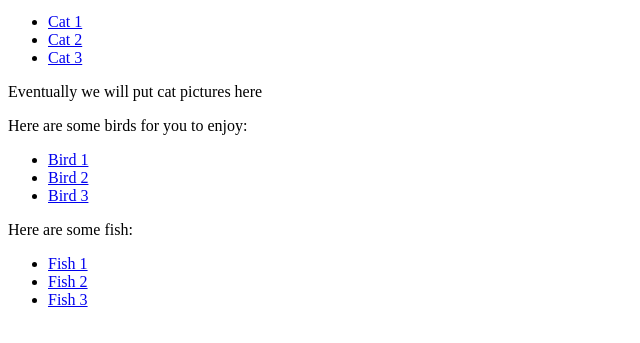
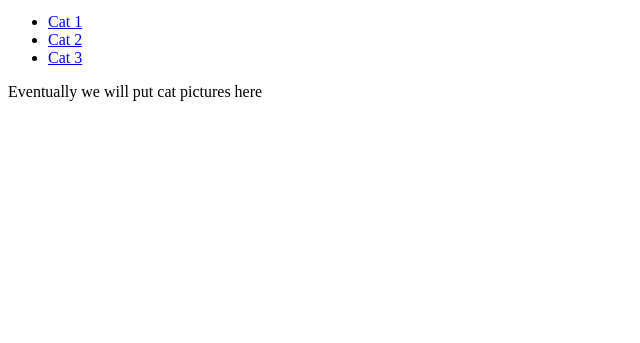
Before and after one commit to Ruthmy/cats, a plain HTML site: page index.html in a window 1280 px wide. Shown: the part 103-446 px from the top of the page, without its empty margins (0-640 px from the left). Drawn offline with Linux system fonts and the light colour scheme.

Commit message:
Reverting back to only have cats in index.html

```diff
--- a/index.html
+++ b/index.html
@@ -16,19 +16,5 @@
 </ul>
 
 <p>Eventually we will put cat pictures here</p>
-
-<p>Here are some birds for you to enjoy:</p>
-<ul>
-  <li><a href="bird1.html">Bird 1</a></li>
-  <li><a href="bird2.html">Bird 2</a></li>
-  <li><a href="bird3.html">Bird 3</a></li>
-</ul>
-
-<p>Here are some fish:</p>
-<ul>
-  <li><a href="fish1.html">Fish 1</a></li>
-  <li><a href="fish2.html">Fish 2</a></li>
-  <li><a href="fish3.html">Fish 3</a></li>
-</ul>
 </body>
 </html>
```
